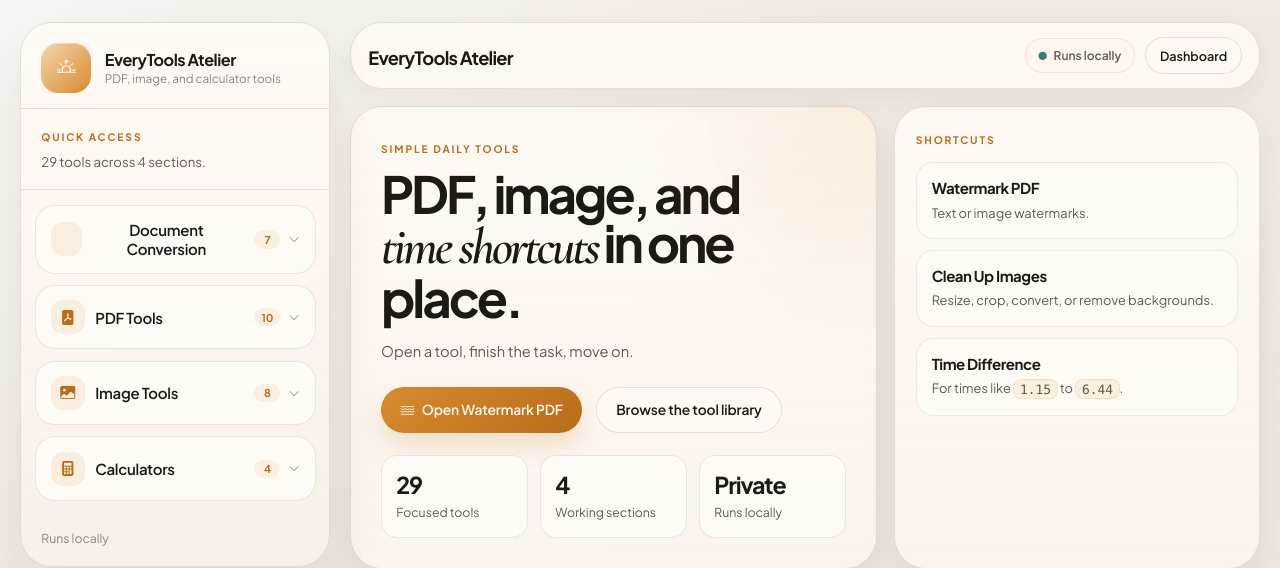
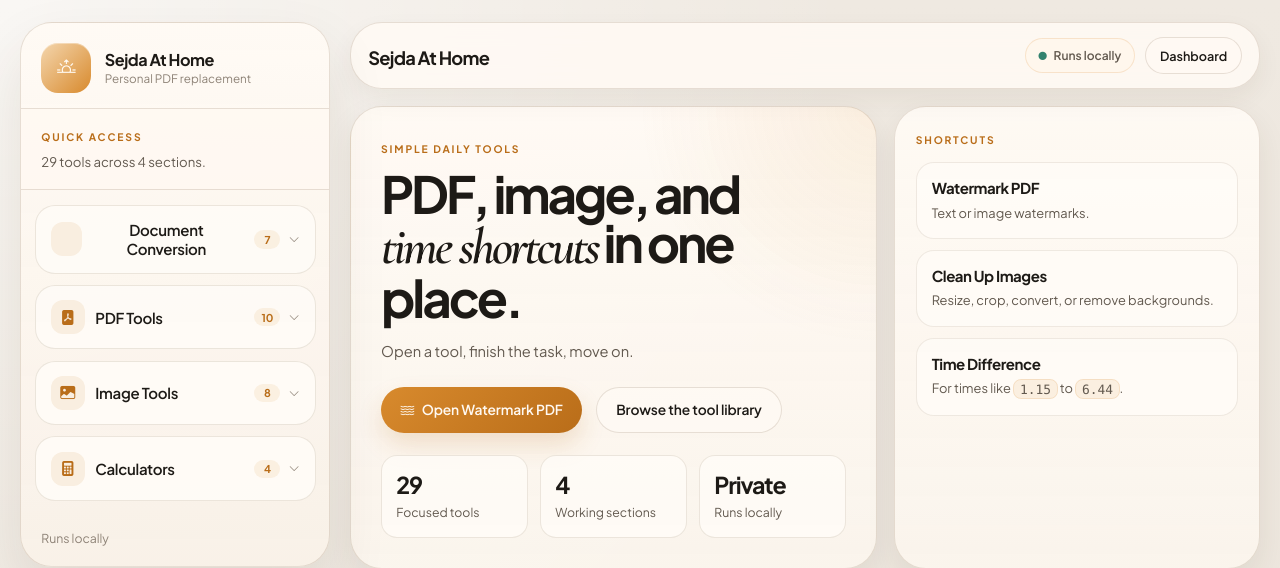
Before and after one commit to hafizna/pdf_complete_modifier, a Flask app: page / in a window 1280 px wide. Shown: the top 568 px of the page. Run offline with Flask 3, Linux system fonts and the light colour scheme; some libraries are stand-ins or nearby versions.

Commit message:
Rename app and add favicon

```diff
--- a/templates/base.html
+++ b/templates/base.html
@@ -3,7 +3,9 @@
 <head>
     <meta charset="UTF-8">
     <meta name="viewport" content="width=device-width, initial-scale=1.0">
-    <title>{% block title %}EveryTools Atelier{% endblock %}</title>
+    <title>{% block title %}Sejda At Home{% endblock %}</title>
+    <link rel="icon" type="image/svg+xml" href="{{ url_for('static', filename='favicon.svg') }}">
+    <meta name="theme-color" content="#d97622">
     <link rel="preconnect" href="https://fonts.googleapis.com">
     <link rel="preconnect" href="https://fonts.gstatic.com" crossorigin>
     <link href="https://fonts.googleapis.com/css2?family=Cormorant+Garamond:ital,wght@0,500;0,600;1,500;1,600&family=Plus+Jakarta+Sans:wght@400;500;600;700;800&display=swap" rel="stylesheet">
@@ -18,8 +20,8 @@
                     <a href="/" class="logo">
                         <span class="logo-mark"><i class="bi bi-sunrise"></i></span>
                         <span class="logo-copy">
-                            <strong>EveryTools Atelier</strong>
-                            <small>PDF, image, and calculator tools</small>
+                            <strong>Sejda At Home</strong>
+                            <small>Personal PDF replacement</small>
                         </span>
                     </a>
                     <button type="button" class="sidebar-close" onclick="closeSidebar()" aria-label="Close menu">
@@ -70,7 +72,7 @@
                 <div class="top-bar-leading">
                     <button class="menu-btn" onclick="openSidebar()" aria-label="Open menu"><i class="bi bi-list"></i></button>
                     <div>
-                        <span class="top-title">{% block top_title %}EveryTools Atelier{% endblock %}</span>
+                        <span class="top-title">{% block top_title %}Sejda At Home{% endblock %}</span>
                     </div>
                 </div>
                 <div class="top-bar-trailing">
--- a/templates/index.html
+++ b/templates/index.html
@@ -1,6 +1,6 @@
 {% extends "base.html" %}
-{% block title %}EveryTools Atelier{% endblock %}
-{% block top_title %}EveryTools Atelier{% endblock %}
+{% block title %}Sejda At Home{% endblock %}
+{% block top_title %}Sejda At Home{% endblock %}
 
 {% block content %}
 <section class="home-hero">
--- a/templates/tools/calculator.html
+++ b/templates/tools/calculator.html
@@ -1,5 +1,5 @@
 {% extends "base.html" %}
-{% block title %}Calculator - EveryTools Atelier{% endblock %}
+{% block title %}Calculator - Sejda At Home{% endblock %}
 {% block top_title %}Calculator{% endblock %}
 
 {% block content %}
--- a/templates/tools/date_calc.html
+++ b/templates/tools/date_calc.html
@@ -1,5 +1,5 @@
 {% extends "base.html" %}
-{% block title %}Date Calculator - EveryTools Atelier{% endblock %}
+{% block title %}Date Calculator - Sejda At Home{% endblock %}
 {% block top_title %}Date Calculator{% endblock %}
 
 {% block content %}
--- a/templates/tools/pomodoro.html
+++ b/templates/tools/pomodoro.html
@@ -1,5 +1,5 @@
 {% extends "base.html" %}
-{% block title %}Pomodoro Timer - EveryTools Atelier{% endblock %}
+{% block title %}Pomodoro Timer - Sejda At Home{% endblock %}
 {% block top_title %}Pomodoro Timer{% endblock %}
 
 {% block content %}
--- a/templates/tools/time_difference.html
+++ b/templates/tools/time_difference.html
@@ -1,5 +1,5 @@
 {% extends "base.html" %}
-{% block title %}Time Difference - EveryTools Atelier{% endblock %}
+{% block title %}Time Difference - Sejda At Home{% endblock %}
 {% block top_title %}Time Difference{% endblock %}
 
 {% block content %}
--- a/templates/upload_tool.html
+++ b/templates/upload_tool.html
@@ -1,5 +1,5 @@
 {% extends "base.html" %}
-{% block title %}{{ title }} - EveryTools Atelier{% endblock %}
+{% block title %}{{ title }} - Sejda At Home{% endblock %}
 {% block top_title %}{{ title }}{% endblock %}
 
 {% block content %}
```
Also changed, not shown: README.md, static/favicon.svg (added), 1 other file.
